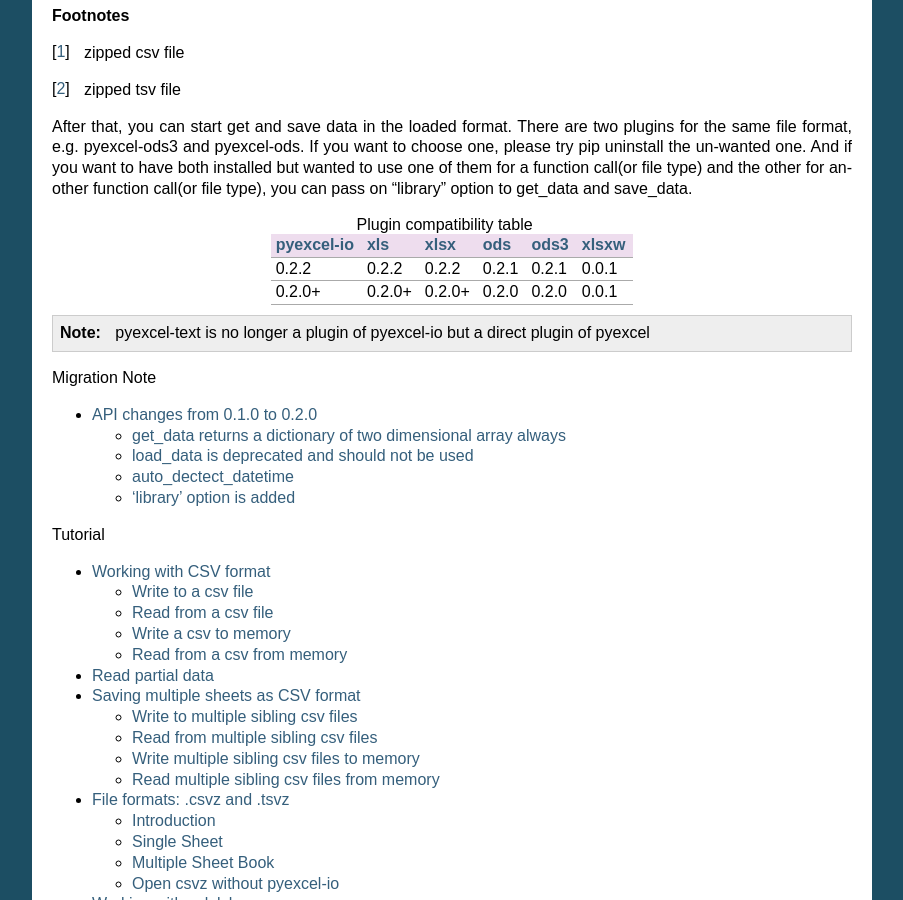
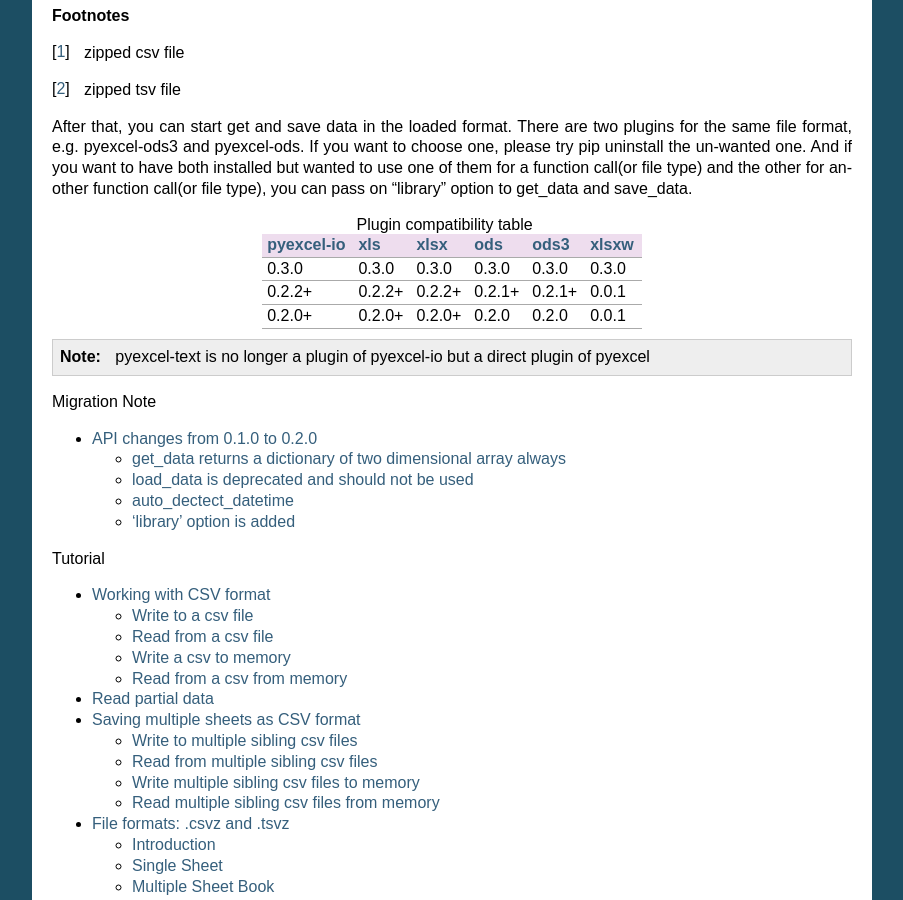
Before and after one commit to pyexcel/pyexcel-io, a Sphinx documentation site: the page built from docs/source/index.rst, in a window 1280 px wide and 900 px high, scrolled down 1123 px. Shown: the whole window, without its empty margins (198-1101 px from the left). Built offline with Sphinx 7.4.7, drawn with Linux system fonts in a browser that asks for light colours.

Commit message:
update compactibility table

```diff
--- a/docs/source/index.rst
+++ b/docs/source/index.rst
@@ -111,7 +111,8 @@
     ============= ======= ======== ======= ======== ========
     `pyexcel-io`_ `xls`_  `xlsx`_  `ods`_  `ods3`_  `xlsxw`_
     ============= ======= ======== ======= ======== ========
-    0.2.2         0.2.2   0.2.2    0.2.1   0.2.1    0.0.1
+    0.3.0         0.3.0   0.3.0    0.3.0   0.3.0    0.3.0
+    0.2.2+        0.2.2+  0.2.2+   0.2.1+  0.2.1+   0.0.1
     0.2.0+        0.2.0+  0.2.0+   0.2.0   0.2.0    0.0.1
     ============= ======= ======== ======= ======== ========
 
```
